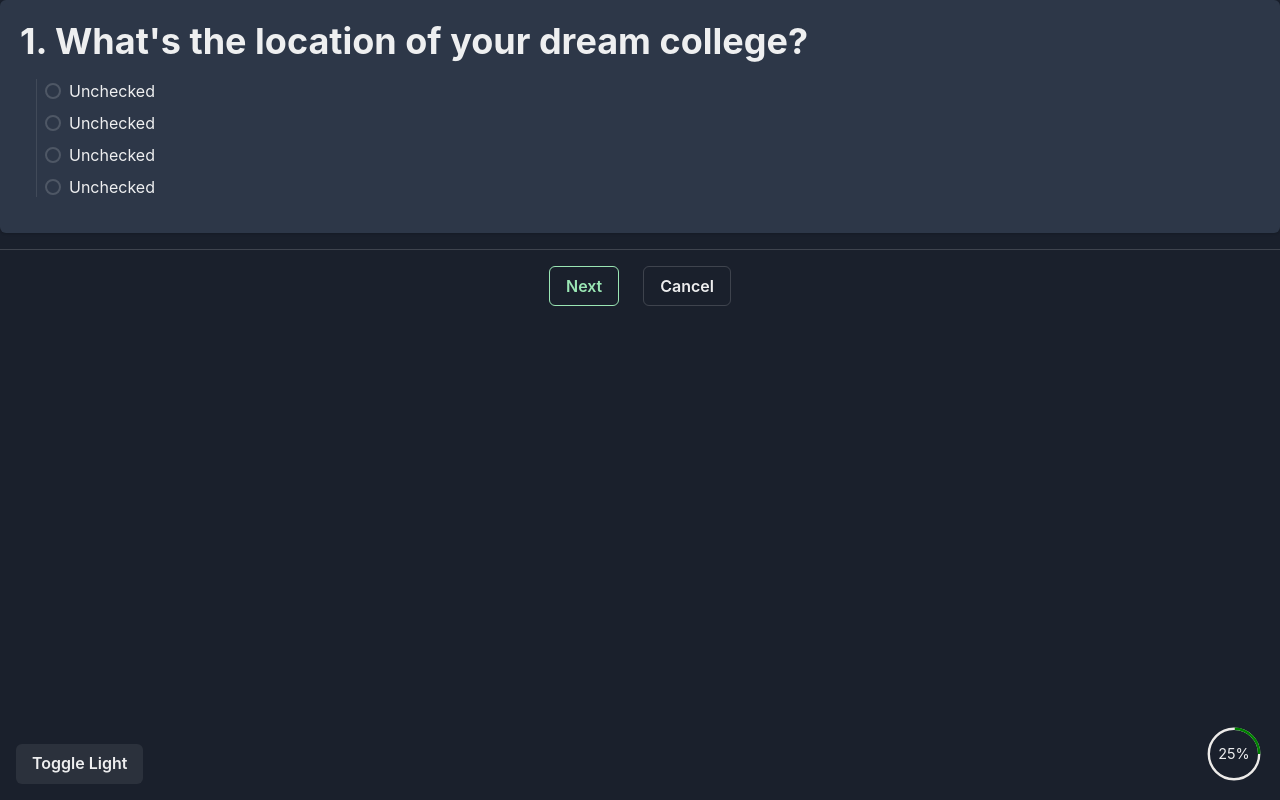
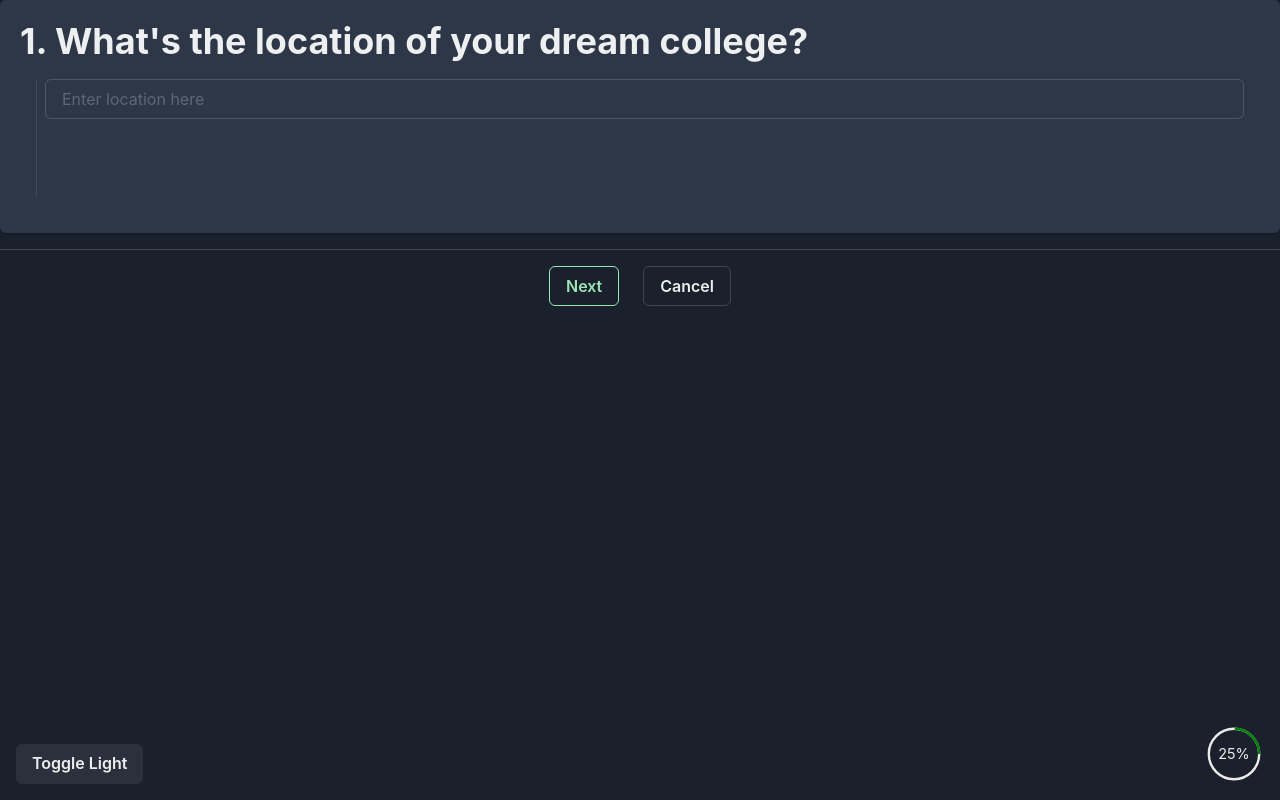
Before and after one commit to Renesis1/CollegeFinder, a Next.js app: page /question_a in a window 1280 px wide. Built offline with nearby package versions, Linux system fonts and the light colour scheme.

Commit message:
version 2.0

```diff
--- a/src/pages/question_a.js
+++ b/src/pages/question_a.js
@@ -7,15 +7,13 @@ import {
   CardBody,
   Center,
   Heading,
-  Radio,
-  RadioGroup,
   Stack,
   StackDivider,
-  Text,
   VStack,
   useColorMode,
   CircularProgress,
   CircularProgressLabel,
+  Input,
 } from "@chakra-ui/react";
 import { Divider } from "@chakra-ui/react";
 import { useRouter } from "next/router";
@@ -43,22 +41,7 @@ const IndexPage = () => {
               <Heading>1. What's the location of your dream college?</Heading>
               <Stack direction="row" h="150px" p={4}>
                 <Divider orientation="vertical" />
-                <RadioGroup defaultValue="0">
-                  <Stack>
-                    <Radio colorScheme="green" value="1">
-                      Unchecked
-                    </Radio>
-                    <Radio colorScheme="green" value="2">
-                      Unchecked
-                    </Radio>
-                    <Radio colorScheme="green" value="3">
-                      Unchecked
-                    </Radio>
-                    <Radio colorScheme="green" value="4">
-                      Unchecked
-                    </Radio>
-                  </Stack>
-                </RadioGroup>
+                <Input variant="outline" placeholder="Enter location here" />
               </Stack>
             </CardBody>
           </Card>
```
